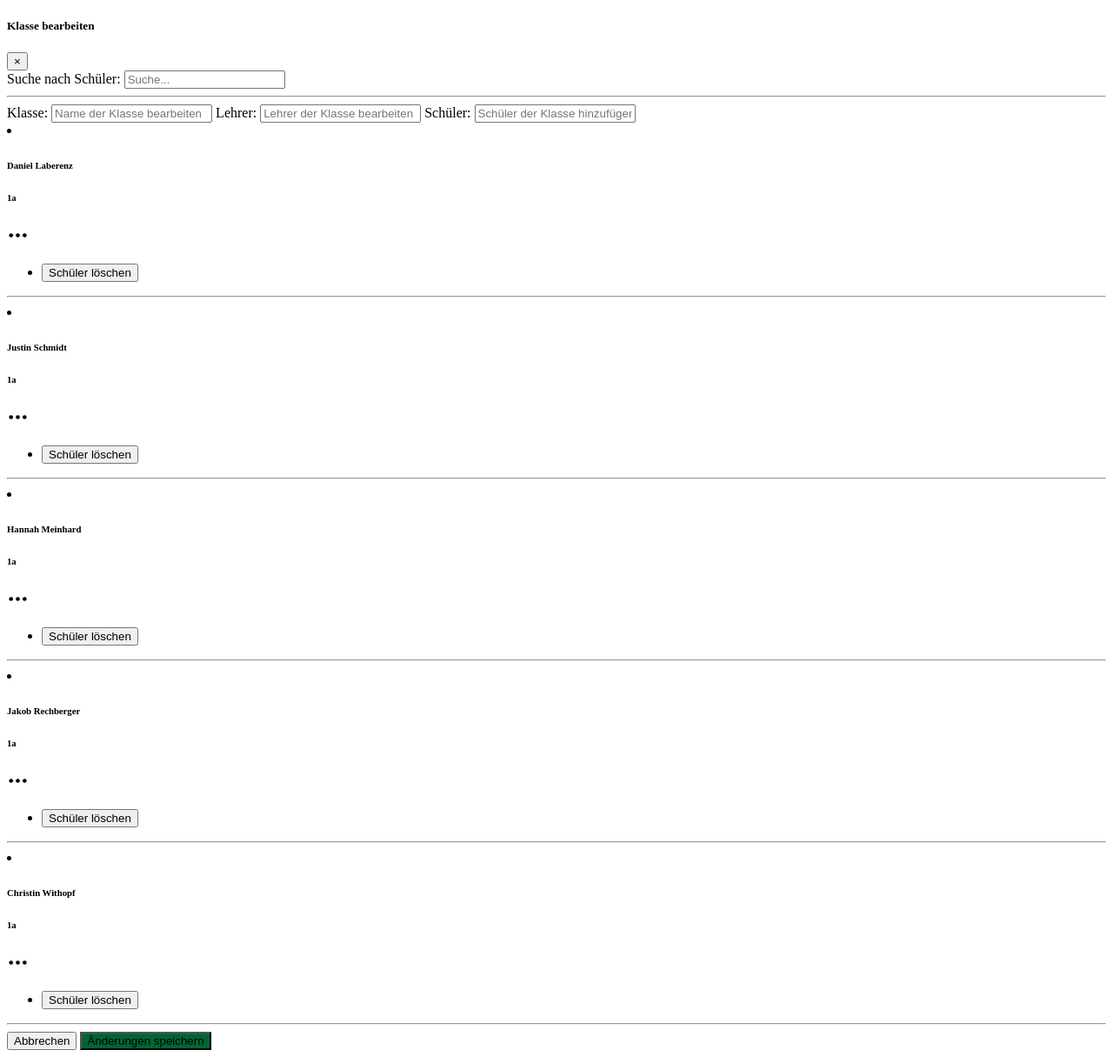
After one commit to Foxy4000/Notenmanager, a Flask app: template src/templates/editClass.html in a window 1280 px wide. The commit adds this page. Shown: the whole page at 87% size. Run offline with Flask 2, Linux system fonts and the light colour scheme; the template is opened without the code that fills it: values that come from a table or form of the project are taken from there, others are empty; data comes from the database, SQL or seed files in the repository; both versions use the stored data as it was after the commit.

Commit message:
Edit class full Frontend

```diff
--- /dev/null
+++ b/src/templates/editClass.html
@@ -0,0 +1,85 @@
+<!DOCTYPE html>
+<html lang="en">
+<head>
+    <meta charset="UTF-8">
+    <title>Title</title>
+</head>
+<body>
+<div class="modal fade" id="bearbeiten_klasse" tabindex="-1" role="dialog" aria-labelledby="klasse_editieren"
+     aria-hidden="true">
+    <div class="modal-dialog modal-dialog-centered" role="document">
+        <div class="modal-content">
+            <div class="modal-header">
+                <h5 class="modal-title" id="klasse_editieren">Klasse bearbeiten</h5>
+                <button type="button" class="close" data-dismiss="modal" aria-label="Close">
+                    <span aria-hidden="true">&times;</span>
+                </button>
+            </div>
+            <div class="modal-body">
+                <div class="column is-4 is-offset-4">
+                    <div class="box">
+                        <form method="post" action="editClass">
+                            <div class="mb-3">
+                                <label for="search">Suche nach Schüler:</label>
+                                <input class="form-control" name="searchfield" id="search"
+                                       placeholder="Suche...">
+                                <hr/> <!-- Divider zur Abgrenzung-->
+
+                                <label for="class-name">Klasse:</label>
+                                <input class="form-control" name="class" id="class-name"
+                                       placeholder="Name der Klasse bearbeiten">
+
+                                <label for="class-teacher">Lehrer:</label>
+                                <input class="form-control" name="class" id="class-teacher"
+                                       placeholder="Lehrer der Klasse bearbeiten">
+
+                                <label for="class-students">Schüler:</label>
+                                <input class="form-control" name="class" id="class-students"
+                                       placeholder="Schüler der Klasse hinzufügen">
+                                <!--Das müsste eine Liste sein wie im Dashboard zu sehen ist-->
+
+                                {%for schueler in schuelerList%}
+                                <li class="d-flex justify-content-between align-items-center">
+                                    <h6 class="mb-0" style="width:400px">{{schueler.vorname}} {{schueler.nachname}}</h6>
+                                    <h6>1a</h6>
+                                    <div>
+                                        <a class="nav-link" href="#" id="studentDropdown" role="button dropend"
+                                           data-bs-toggle="dropdown"
+                                           aria-expanded="false">
+                                            <svg xmlns="http://www.w3.org/2000/svg" width="25" height="25" fill="black"
+                                                 class="bi bi-three-dots" viewBox="0 0 16 16">
+                                                <path d="M3 9.5a1.5 1.5 0 1 1 0-3 1.5 1.5 0 0 1 0 3zm5 0a1.5 1.5 0 1 1 0-3 1.5 1.5 0 0 1 0 3zm5 0a1.5 1.5 0 1 1 0-3 1.5 1.5 0 0 1 0 3z"/>
+                                            </svg>
+                                        </a>
+                                        <ul class="dropdown-menu dropdown-menu-end" aria-labelledby="navbarDropdown">
+                                            <li>
+                                                <a class="dropdown-item">
+                                                    <form method="POST"
+                                                          action="{{ url_for('deleteStudent', student_id=schueler.id) }}">
+                                                        <input type="submit" class="dropdown-item"
+                                                               value="Schüler löschen"
+                                                               onclick="return confirm('SchülerIn {{schueler.vorname}} {{schueler.nachname}} endgültig löschen?')">
+                                                    </form>
+                                                </a>
+                                            </li>
+                                        </ul>
+                                    </div>
+                                </li>
+                                <hr>
+                                {%endfor%}
+                            </div>
+                        </form>
+                    </div>
+                </div>
+                <div class="modal-footer">
+                    <button type="button" class="btn btn-secondary" data-dismiss="modal">Abbrechen</button>
+                    <button type="button" class="btn btn-primary" style="background-color: #006633;">Änderungen
+                        speichern
+                    </button>
+                </div>
+            </div>
+        </div>
+    </div>
+</div>
+</body>
+</html>
```
Also changed, not shown: src/templates/profile.html (+14 -11 lines), src/database.db.
